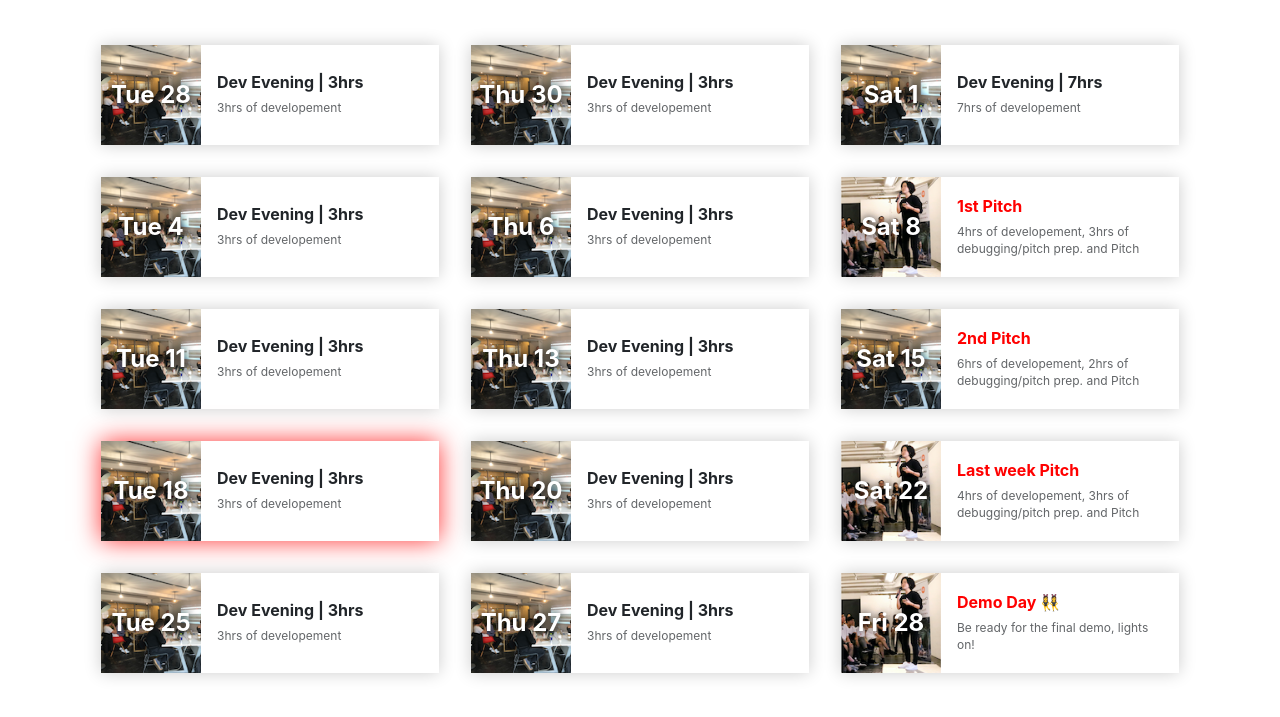
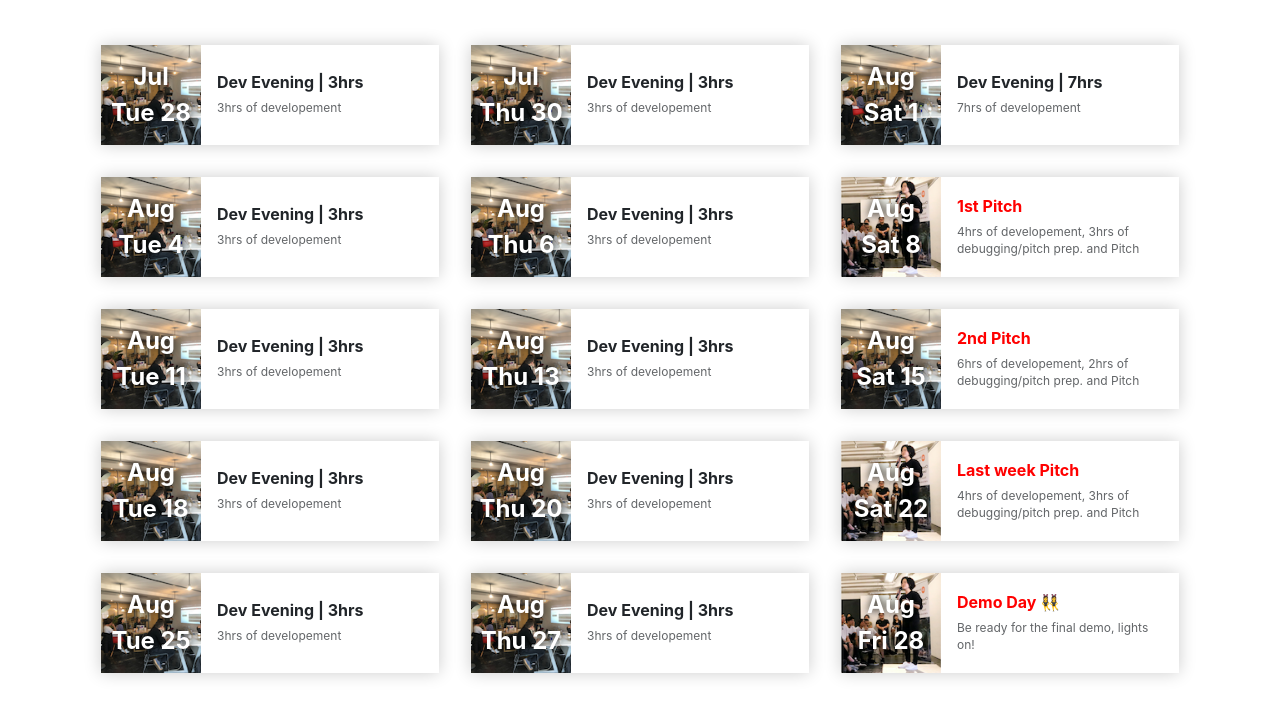
Before and after one commit to yannklein/project-calendar-387, a plain HTML site: page index.html in a window 1280 px wide. Shown: the part 83-800 px from the top of the page. Drawn offline with nearby package versions, Linux system fonts and the light colour scheme.

Commit message:
add moth to ccards

```diff
--- a/css/card.css
+++ b/css/card.css
@@ -15,8 +15,10 @@
 .card-product-image {
   height: 100%;
   min-width: 100px;
+  max-width: 100px;
   background-size: cover;
   display: flex;
+  flex-direction: column;
   align-items: center;
   justify-content: center;
 }
--- a/index.html
+++ b/index.html
@@ -20,6 +20,7 @@
       <div class="cards">
         <div class="card-product">
           <div class="card-product-image" style="background-image: url(images/work.png)" />
+            <p>Jul</p>
             <p>Tue 28</p>
           </div>
           <div class="card-product-infos">
@@ -29,6 +30,7 @@
         </div>
         <div class="card-product">
           <div class="card-product-image" style="background-image: url(images/work.png)" />
+            <p>Jul</p>
             <p>Thu 30</p>
           </div>
           <div class="card-product-infos">
@@ -38,6 +40,7 @@
         </div>
         <div class="card-product">
           <div class="card-product-image" style="background-image: url(images/work.png)" />
+            <p>Aug</p>
             <p>Sat 1</p>
           </div>
           <div class="card-product-infos">
@@ -47,6 +50,7 @@
         </div>
         <div class="card-product">
           <div class="card-product-image" style="background-image: url(images/work.png)" />
+            <p>Aug</p>
             <p>Tue 4</p>
           </div>
           <div class="card-product-infos">
@@ -56,6 +60,7 @@
         </div>
         <div class="card-product">
           <div class="card-product-image" style="background-image: url(images/work.png)" />
+            <p>Aug</p>
             <p>Thu 6</p>
           </div>
           <div class="card-product-infos">
@@ -65,6 +70,7 @@
         </div>
         <div class="card-product">
           <div class="card-product-image" style="background-image: url(images/pitch.png)" />
+            <p>Aug</p>
             <p>Sat 8</p>
           </div>
           <div class="card-product-infos">
@@ -74,6 +80,7 @@
         </div>
         <div class="card-product">
           <div class="card-product-image" style="background-image: url(images/work.png)" />
+            <p>Aug</p>
             <p>Tue 11</p>
           </div>
           <div class="card-product-infos">
@@ -83,6 +90,7 @@
         </div>
         <div class="card-product">
           <div class="card-product-image" style="background-image: url(images/work.png)" />
+            <p>Aug</p>
             <p>Thu 13</p>
           </div>
           <div class="card-product-infos">
@@ -92,6 +100,7 @@
         </div>
         <div class="card-product">
           <div class="card-product-image" style="background-image: url(images/work.png)" />
+            <p>Aug</p>
             <p>Sat 15</p>
           </div>
           <div class="card-product-infos">
@@ -101,6 +110,7 @@
         </div>
         <div class="card-product">
           <div class="card-product-image" style="background-image: url(images/work.png)" />
+            <p>Aug</p>
             <p>Tue 18</p>
           </div>
           <div class="card-product-infos">
@@ -110,6 +120,7 @@
         </div>
         <div class="card-product">
           <div class="card-product-image" style="background-image: url(images/work.png)" />
+            <p>Aug</p>
             <p>Thu 20</p>
           </div>
           <div class="card-product-infos">
@@ -119,6 +130,7 @@
         </div>
         <div class="card-product">
           <div class="card-product-image" style="background-image: url(images/pitch.png)" />
+            <p>Aug</p>
             <p>Sat 22</p>
           </div>
           <div class="card-product-infos">
@@ -128,6 +140,7 @@
         </div>
         <div class="card-product">
           <div class="card-product-image" style="background-image: url(images/work.png)" />
+            <p>Aug</p>
             <p>Tue 25</p>
           </div>
           <div class="card-product-infos">
@@ -137,6 +150,7 @@
         </div>
         <div class="card-product">
           <div class="card-product-image" style="background-image: url(images/work.png)" />
+            <p>Aug</p>
             <p>Thu 27</p>
           </div>
           <div class="card-product-infos">
@@ -146,6 +160,7 @@
         </div>
         <div class="card-product">
           <div class="card-product-image" style="background-image: url(images/pitch.png)" />
+            <p>Aug</p>
             <p>Fri 28</p>
           </div>
           <div class="card-product-infos">
```
